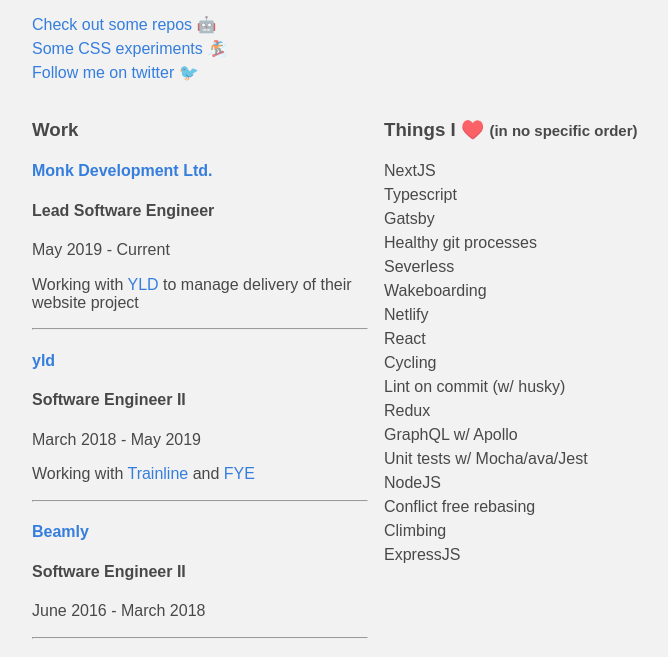
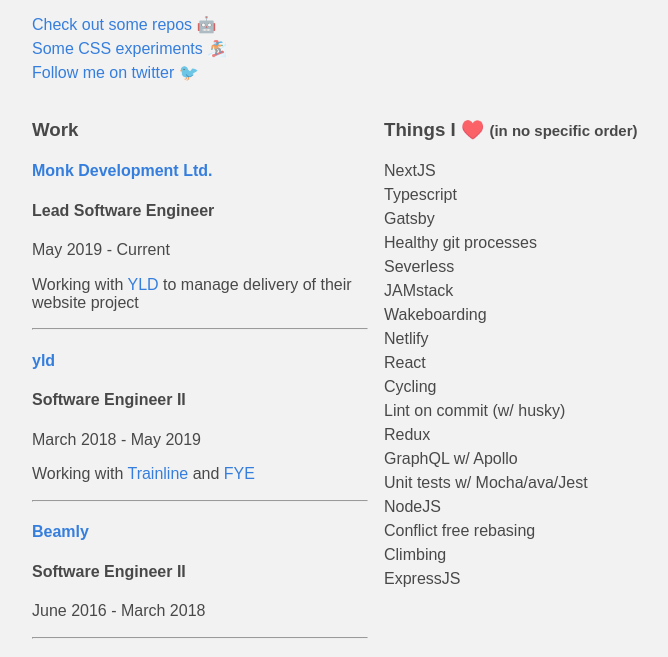
Before and after one commit to omonk/omonk.github.io, a website: page index.html in a window 1280 px wide. Shown: the part 133-790 px from the top of the page, without its empty margins (256-924 px from the left). Drawn offline with Linux system fonts and the light colour scheme.

Commit message:
add JAMstack

```diff
--- a/index.html
+++ b/index.html
@@ -102,6 +102,7 @@
                     <li>Gatsby</li>
                     <li>Healthy git processes</li>
                     <li>Severless</li>
+                    <li>JAMstack</li>
                     <li>Wakeboarding</li>
                     <li>Netlify</li>
                     <li>React</li>
```
